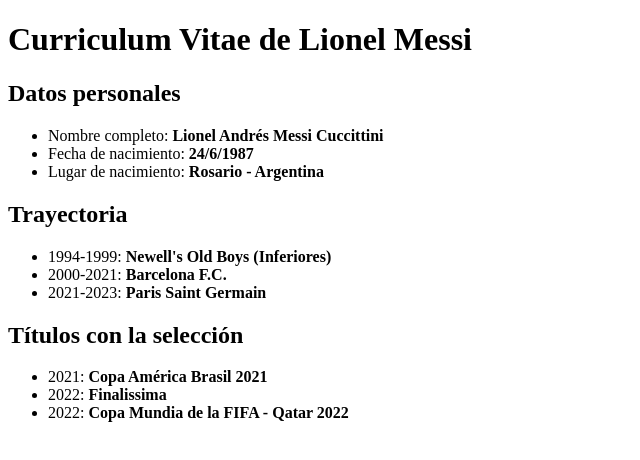
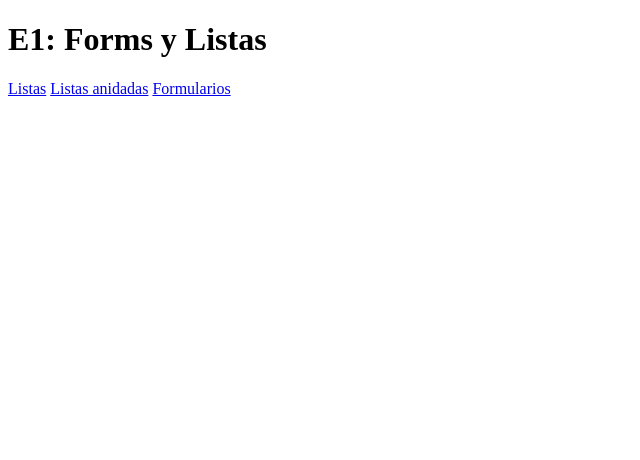
Before and after one commit to 93Gabix/FormsListas, a plain HTML site: page index.html in a window 1280 px wide. Shown: the whole page, without its empty margins (0-640 px from the left). Drawn offline with Linux system fonts and the light colour scheme.

Commit message:
Actualice visualizacion

```diff
--- a/index.html
+++ b/index.html
@@ -4,34 +4,17 @@
     <meta charset="UTF-8">
     <meta http-equiv="X-UA-Compatible" content="IE=edge">
     <meta name="viewport" content="width=device-width, initial-scale=1.0">
-    <title>Listas</title>
+    <title>E1: Forms y Listas</title>
 </head>
 <body>
-    <h1>Curriculum Vitae de Lionel Messi</h1>
 
-    <h2>Datos personales</h2>
-    <ul>
-        <li>Nombre completo: <b>Lionel Andrés Messi Cuccittini</b> </li>
-        <li>Fecha de nacimiento: <b>24/6/1987</b> </li>
-        <li>Lugar de nacimiento: <b>Rosario - Argentina</b> </li>
-    </ul>
+<h1>E1: Forms y Listas</h1>
 
-    <h2>
-        Trayectoria
-    </h2>
-    <ul>
-        <li>1994-1999: <b>Newell's Old Boys (Inferiores)</b> </li>
-        <li>2000-2021: <b>Barcelona F.C.</b> </li>
-        <li>2021-2023: <b>Paris Saint Germain</b> </li>
-    </ul>
+<!-- Agregue este index para que puedan visualizar los 3 apartados -->
 
-    <h2>
-        Títulos con la selección
-    </h2>
-    <ul>
-        <li>2021: <b>Copa América Brasil 2021</b> </li>
-        <li>2022: <b>Finalissima</b> </li>
-        <li>2022: <b>Copa Mundia de la FIFA - Qatar 2022</b> </li>
-    </ul>
+<a href="Ejercicio_1.html">Listas</a>
+<a href="Ejercicio_2.html">Listas anidadas</a>
+<a href="Ejercicio_3.html">Formularios</a>
+
 </body>
 </html>
```
Also changed, not shown: Ejercicio_1.html (added, +37 -0 lines).
